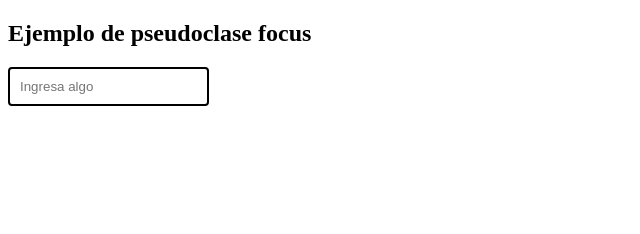
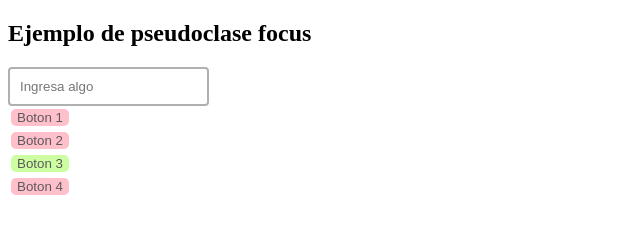
Before and after one commit to Aksel96/selectores, a plain HTML site: page psudoclase focus/index.html in a window 1280 px wide. Shown: the whole page, without its empty margins (0-640 px from the left). Drawn offline with Linux system fonts and the light colour scheme.

Commit message:
clase 29102024 - 2

```diff
--- a/psudoclase focus/estilos.css
+++ b/psudoclase focus/estilos.css
@@ -1,13 +1,28 @@
 input {
     padding: 10px;
-    border: 2px solid;
+    border: 2px solid rgb(176, 176, 176);
+    border-radius: 4px;
+    transition: border-color 0.3s ease;
 
-    transition: border-color 0.6s ease;
-
-    border-radius: 4px;
 }
 
+
+/* Esto es un comentario*/
+
 input:focus{
-    border: 3px solid;
-    border-color: rgb(164, 208, 164);
+    /*border: 3px solid; */
+    border-color: rgb(88, 150, 88);
+    outline: none;
 }
+
+button{
+    background-color: rgb(205, 255, 162);
+    color: rgb(91, 89, 89);
+    margin: 3px;
+    border-radius: 5px;
+    border: none;
+}
+
+button:not(.algo){
+background-color: pink;
+}
--- a/psudoclase focus/index.html
+++ b/psudoclase focus/index.html
@@ -9,5 +9,14 @@
 <body>
     <h2>Ejemplo de pseudoclase focus</h2>
     <input type="text" placeholder="Ingresa algo">
+
+    <br>
+    <button>Boton 1</button>
+    <br>
+    <button>Boton 2</button>
+    <br>
+    <button class="algo">Boton 3</button>
+    <br>
+    <button>Boton 4</button>
 </body>
 </html>
```
Also changed, not shown: psudoclase_childs/index.html (added, +18 -0 lines), psudoclase_childs/estilos.css (added).
